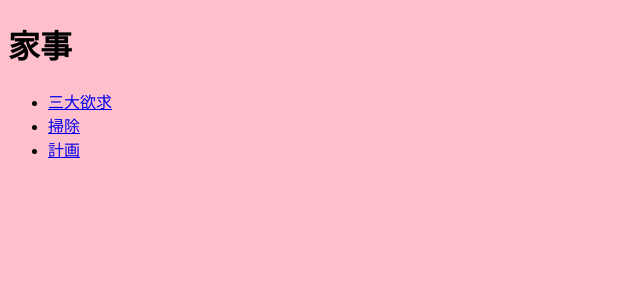
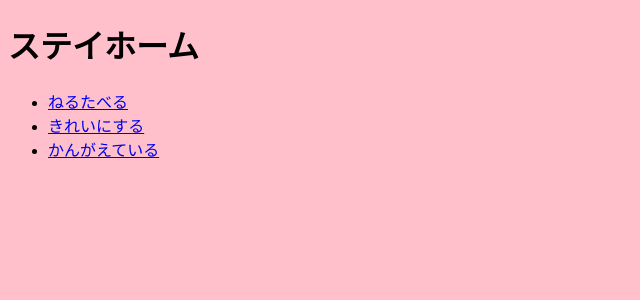
Before and after one commit to takaoyamakoshi/momochi, a Jekyll site: the page built from homemaking/index.md, in a window 1280 px wide. Shown: the top 300 px of the page, without its empty margins (0-640 px from the left). Built offline with Jekyll 4.4.1, drawn with Linux system fonts in a browser that asks for light colours; our own code applies the rules of GitHub Pages for plain Markdown files.

Commit message:
Update index.md

```diff
--- a/homemaking/index.md
+++ b/homemaking/index.md
@@ -1,5 +1,5 @@
-# 家事
+# ステイホーム
 
-- [三大欲求](./desire/)
-- [掃除](./cleaning/)
-- [計画](./project/)
+- [ねるたべる](./desire/)
+- [きれいにする](./cleaning/)
+- [かんがえている](./project/)
```
